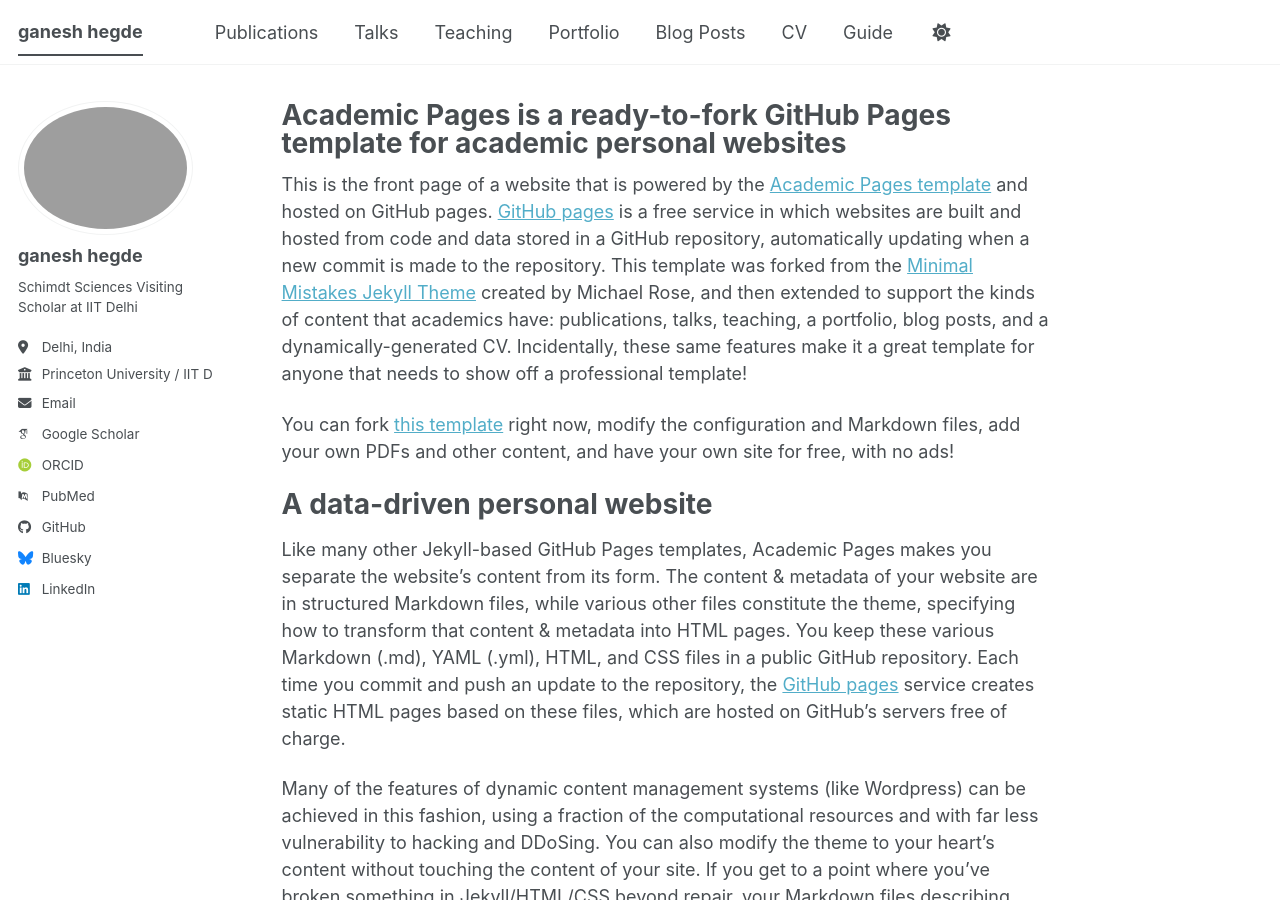
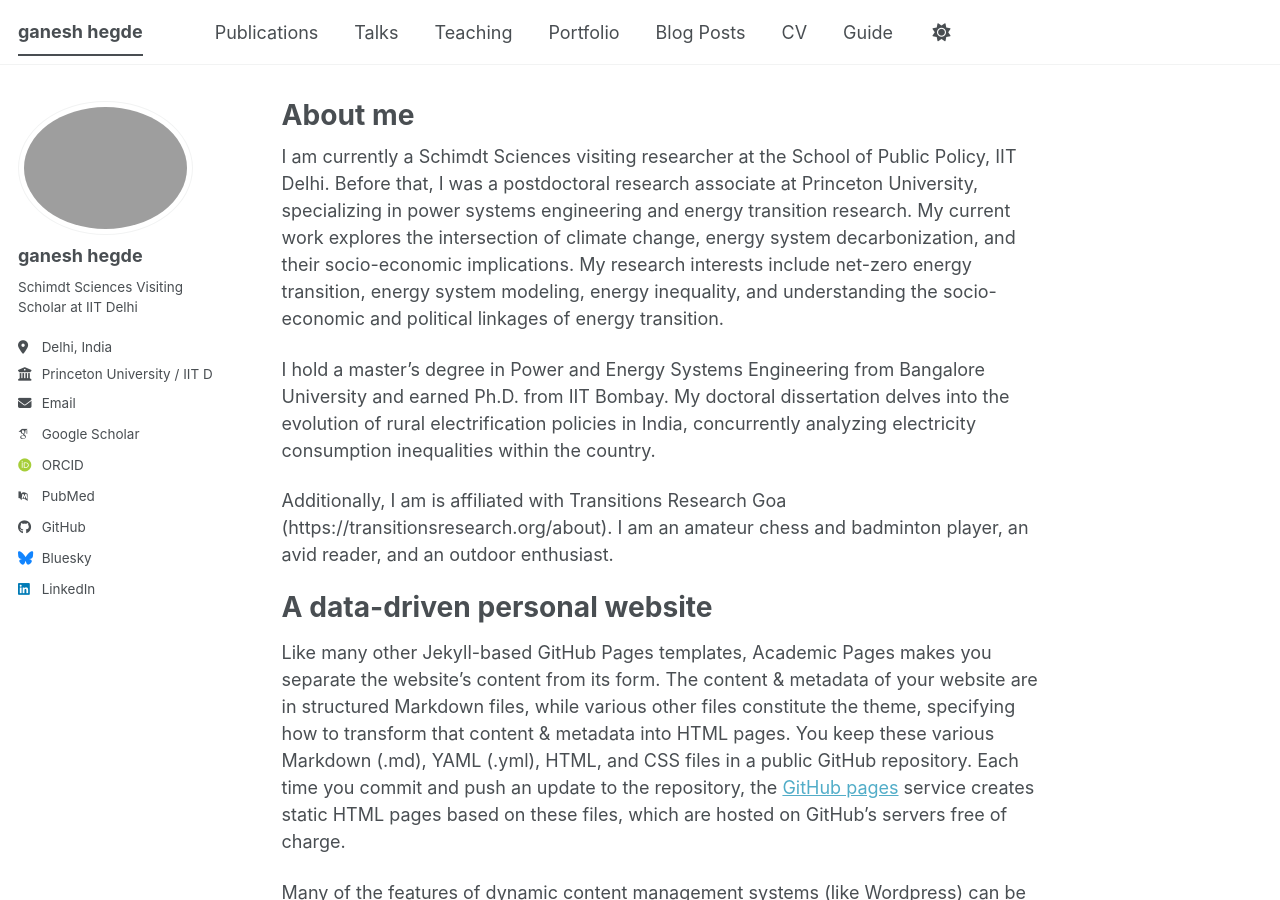
Before and after one commit to ghegde05/ghegde05.github.io, a Jekyll site: the page built from _pages/about.md, in a window 1280 px wide and 900 px high. Built offline with Jekyll 4.4.1, drawn with Linux system fonts in a browser that asks for light colours; some web fonts are replaced; a script bundle is joined from its source files by our own code; library files that are not in the unit come from our copies.

Commit message:
about.md

```diff
--- a/_pages/about.md
+++ b/_pages/about.md
@@ -1,15 +1,17 @@
 ---
 permalink: /
-title: "Academic Pages is a ready-to-fork GitHub Pages template for academic personal websites"
+title: "About me"
 author_profile: true
 redirect_from:
   - /about/
   - /about.html
 ---
 
-This is the front page of a website that is powered by the [Academic Pages template](https://github.com/academicpages/academicpages.github.io) and hosted on GitHub pages. [GitHub pages](https://pages.github.com) is a free service in which websites are built and hosted from code and data stored in a GitHub repository, automatically updating when a new commit is made to the repository. This template was forked from the [Minimal Mistakes Jekyll Theme](https://mmistakes.github.io/minimal-mistakes/) created by Michael Rose, and then extended to support the kinds of content that academics have: publications, talks, teaching, a portfolio, blog posts, and a dynamically-generated CV. Incidentally, these same features make it a great template for anyone that needs to show off a professional template!
+I am currently a Schimdt Sciences visiting researcher at the School of Public Policy, IIT Delhi. Before that, I was a postdoctoral research associate at Princeton University, specializing in power systems engineering and energy transition research. My current work explores the intersection of climate change, energy system decarbonization, and their socio-economic implications. My research interests include net-zero energy transition, energy system modeling, energy inequality,  and understanding the socio-economic and political linkages of energy transition.
 
- You can fork [this template](https://github.com/academicpages/academicpages.github.io) right now, modify the configuration and Markdown files, add your own PDFs and other content, and have your own site for free, with no ads!
+I hold a master's degree in Power and Energy Systems Engineering from Bangalore University and earned Ph.D. from IIT Bombay. My doctoral dissertation delves into the evolution of rural electrification policies in India, concurrently analyzing electricity consumption inequalities within the country.
+
+Additionally, I am is affiliated with Transitions Research Goa (https://transitionsresearch.org/about). I am an amateur chess and badminton player, an avid reader, and an outdoor enthusiast.
 
 A data-driven personal website
 ======
```
